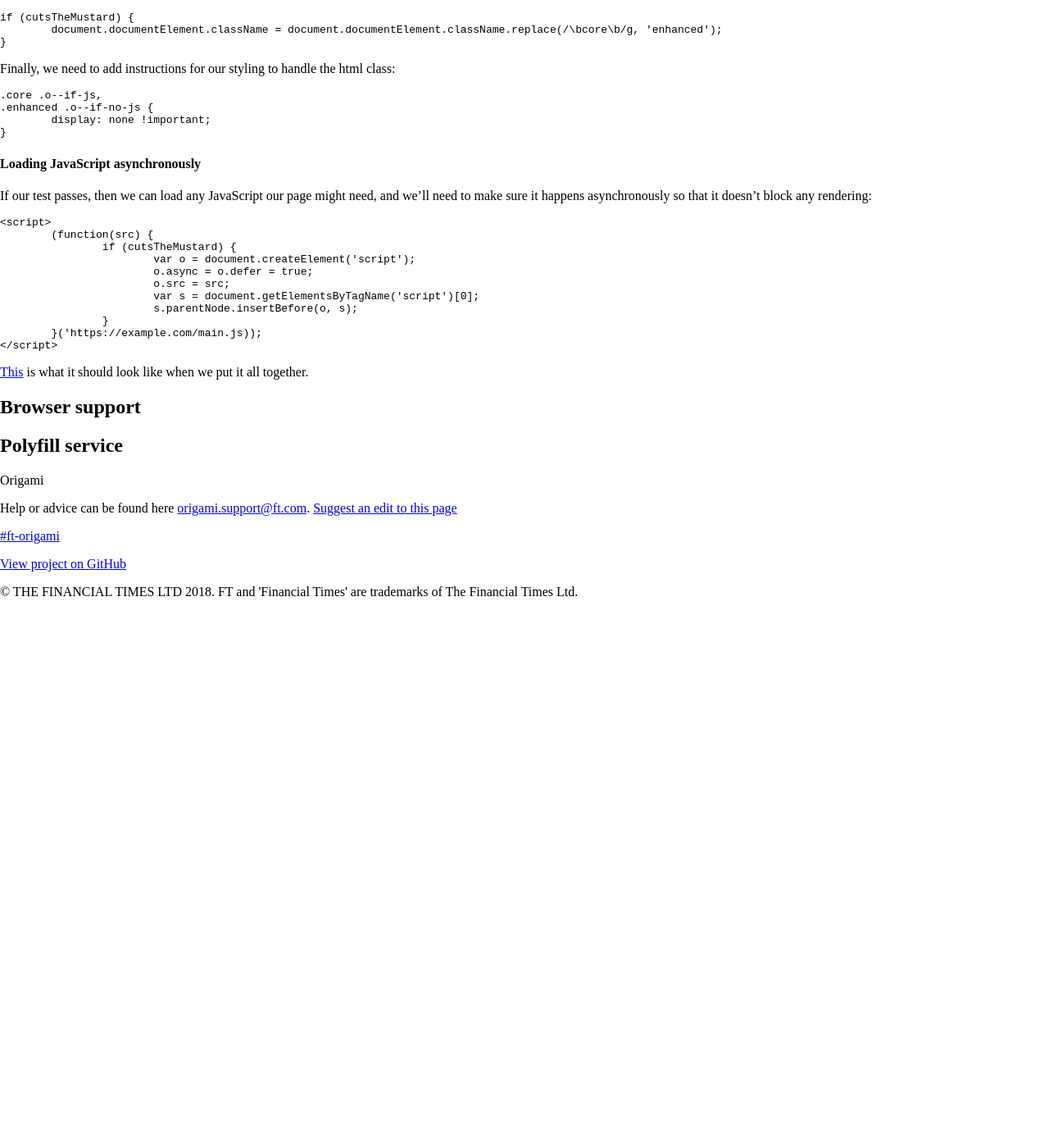
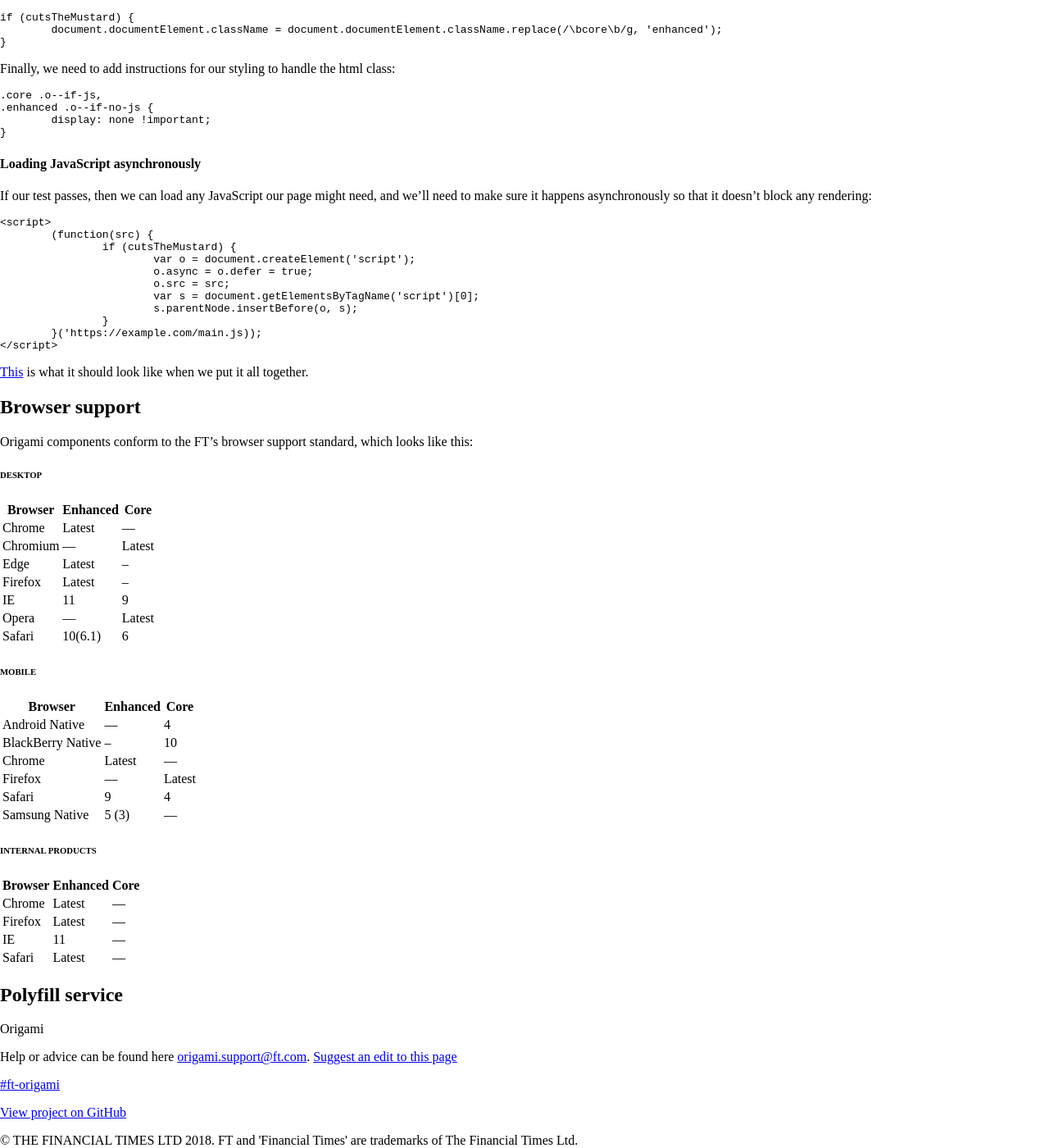
Before and after one commit to Financial-Times/origami-website, a Jekyll site: the page built from _components/compatibility.md, in a window 1280 px wide and 1400 px high, scrolled down 1024 px. Shown: the whole window at 82% size. Built offline with Jekyll 4.4.1, drawn with Linux system fonts in a browser that asks for light colours; a style sheet for code colours, icons or effects is not loaded; before the commit the page ends 1755 px from its top, so only the background shows below that.

Commit message:
add browser support tables

```diff
--- a/_components/compatibility.md
+++ b/_components/compatibility.md
@@ -99,4 +99,131 @@ If our test passes, then we can load any JavaScript our page might need, and we'
 
 ## Browser support
 
+Origami components conform to the FT's browser support standard, which looks like this:
+###### DESKTOP
+<table class="o-table o-table--row-stripes o-layout__main__single-span" data-o-component="o-table">
+	<thead>
+		<tr>
+			<th>Browser</th>
+			<th>Enhanced</th>
+			<th>Core</th>
+		</tr>
+	</thead>
+	<tbody>
+		<tr>
+			<td>Chrome</td>
+			<td>Latest</td>
+			<td>—</td>
+		</tr>
+		<tr>
+			<td>Chromium</td>
+			<td>—</td>
+			<td>Latest</td>
+		</tr>
+		<tr>
+			<td>Edge</td>
+			<td>Latest</td>
+			<td>–</td>
+		</tr>
+		<tr>
+			<td>Firefox</td>
+			<td>Latest</td>
+			<td>–</td>
+		</tr>
+		<tr>
+			<td>IE</td>
+			<td>11</td>
+			<td>9</td>
+		</tr>
+		<tr>
+			<td>Opera</td>
+			<td>—</td>
+			<td>Latest</td>
+		</tr>
+		<tr>
+			<td>Safari</td>
+			<td>10(6.1)</td>
+			<td>6</td>
+		</tr>
+	</tbody>
+</table>
+
+###### MOBILE
+<table class="o-table o-table--row-stripes o-layout__main__single-span" data-o-component="o-table">
+	<thead>
+		<tr>
+			<th>Browser</th>
+			<th>Enhanced</th>
+			<th>Core</th>
+		</tr>
+	</thead>
+	<tbody>
+		<tr>
+			<td>Android Native</td>
+			<td>—</td>
+			<td>4</td>
+		</tr>
+		<tr>
+			<td>BlackBerry Native</td>
+			<td>–</td>
+			<td>10</td>
+		</tr>
+		<tr>
+			<td>Chrome</td>
+			<td>Latest</td>
+			<td>—</td>
+		</tr>
+		<tr>
+			<td>Firefox</td>
+			<td>—</td>
+			<td>Latest</td>
+		</tr>
+		<tr>
+			<td>Safari</td>
+			<td>9</td>
+			<td>4</td>
+		</tr>
+		<tr>
+			<td>Samsung Native</td>
+			<td>5 (3)</td>
+			<td>—</td>
+		</tr>
+	</tbody>
+</table>
+
+###### INTERNAL PRODUCTS
+<table class="o-table o-table--row-stripes o-layout__main__single-span" data-o-component="o-table">
+	<thead>
+		<tr>
+			<th>Browser</th>
+			<th>Enhanced</th>
+			<th>Core</th>
+		</tr>
+	</thead>
+	<tbody>
+		<tr>
+			<td>Chrome</td>
+			<td>Latest</td>
+			<td>—</td>
+		</tr>
+		<tr>
+			<td>Firefox</td>
+			<td>Latest</td>
+			<td>—</td>
+		</tr>
+		<tr>
+			<td>IE</td>
+			<td>11</td>
+			<td>—</td>
+		</tr>
+		<tr>
+			<td>Safari</td>
+			<td>Latest</td>
+			<td>—</td>
+		</tr>
+	</tbody>
+</table>
+
+
+
 ## Polyfill service
--- a/_layouts/default.html
+++ b/_layouts/default.html
@@ -28,7 +28,7 @@
 			display: none !important;
 		}
 	</style>
-	<link rel="stylesheet" href="https://www.ft.com/__origami/service/build/v2/bundles/css?modules=o-typography@^5.7.5,o-layout@^1.3.3,o-syntax-highlight@^1.4.0,o-message@^2.3.4" />
+	<link rel="stylesheet" href="https://www.ft.com/__origami/service/build/v2/bundles/css?modules=o-typography@^5.7.5,o-layout@^1.3.3,o-syntax-highlight@^1.4.0,o-message@^2.3.4,o-table@^6.9.0" />
 	<link rel="stylesheet" href="/assets/main.css" />
 
 	<!-- Site links -->
@@ -44,7 +44,7 @@
 				var s = document.getElementsByTagName('script')[0];
 				s.parentNode.insertBefore(o, s);
 			}
-		}('https://www.ft.com/__origami/service/build/v2/bundles/js?modules=o-typography@^5.7.5,o-layout@^1.3.3,o-syntax-highlight@^1.4.0,o-message@^2.3.4,o-toggle@^1.1.10'));
+		}('https://www.ft.com/__origami/service/build/v2/bundles/js?modules=o-typography@^5.7.5,o-layout@^1.3.3,o-syntax-highlight@^1.4.0,o-message@^2.3.4,o-toggle@^1.1.10,o-table@^6.9.0'));
 	</script>
 
 </head>
```
